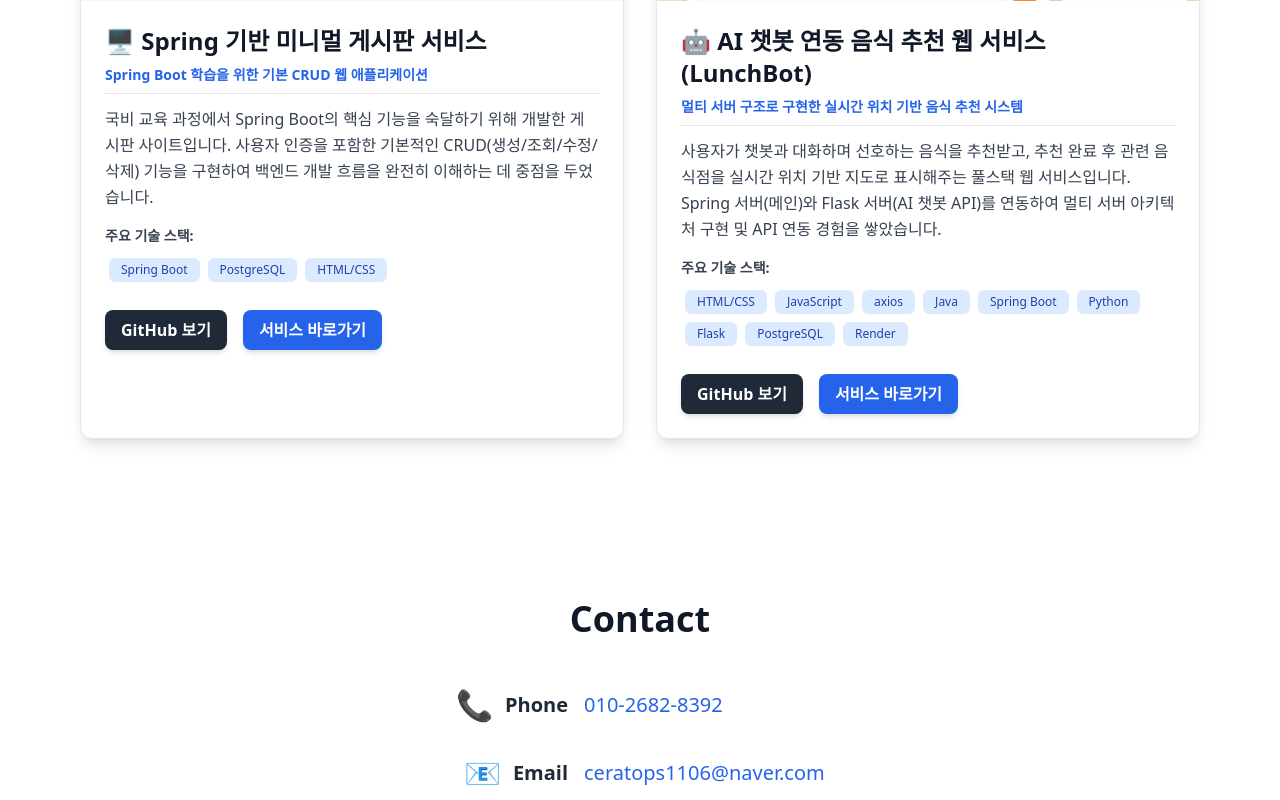
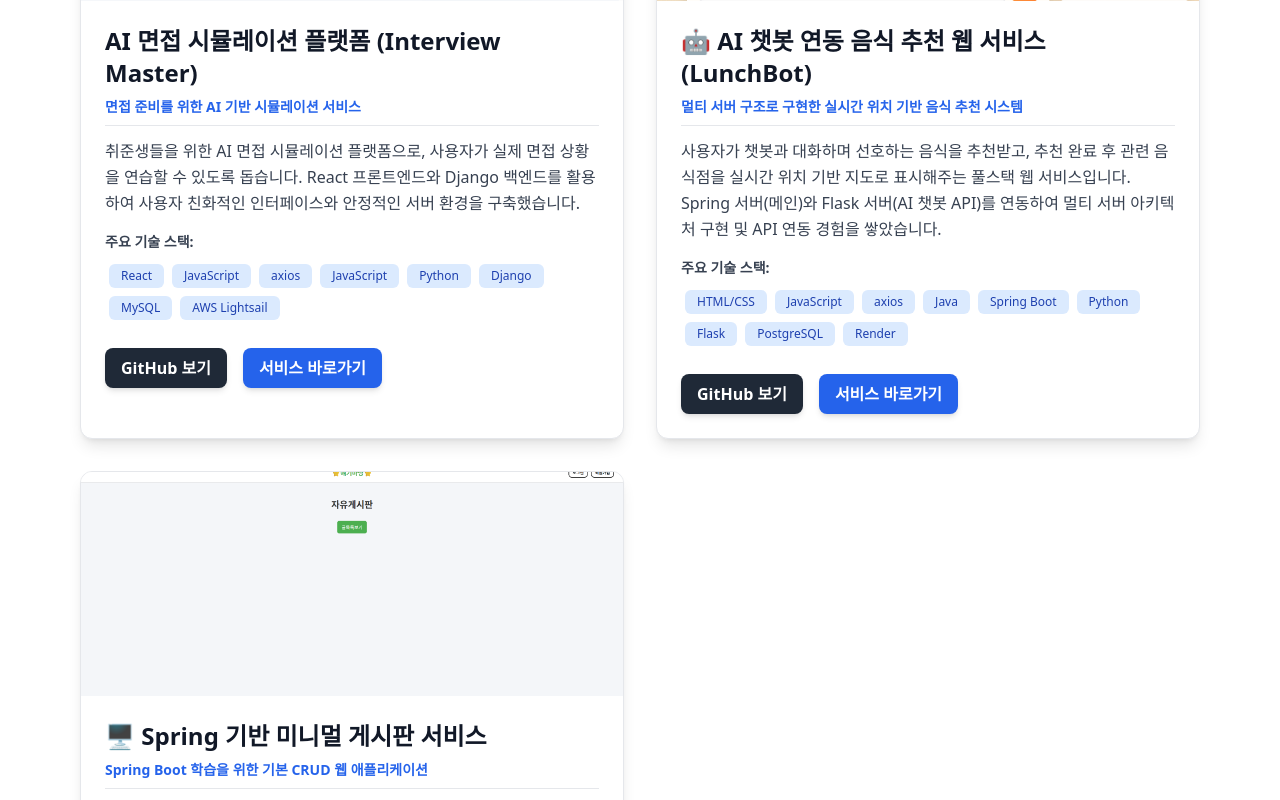
Before and after one commit to wonjune0329-boop/portfolio-new, a React (Create React App) app in the folder portfolio-new/: page / in a window 1280 px wide. Shown: the part 1680-2480 px from the top of the page. Built offline with nearby package versions, Linux system fonts and the light colour scheme.

Commit message:
12121034 + 프로젝트추가

```diff
--- a/portfolio-new/src/components/Hero.js
+++ b/portfolio-new/src/components/Hero.js
@@ -19,7 +19,7 @@ export default function Hero() {
           안녕하세요, 윤원준입니다.
         </h1>
         <p className="text-xl text-gray-600 leading-relaxed mb-6">
-          변화에 빠르게 적응하며 책임감 있게 성장하는 예비 개발자입니다. <br />
+          변화에 빠르게 적응하며 책임감 있게 성장하는 개발자입니다. <br />
           정보통신공학과에서 배운 네트워크와 소프트웨어 기초 지식을 기반으로, 프론트엔드와 백엔드를 아우르는 풀스택 개발자로 성장하고 있습니다. <br />
           사용자 경험과 효율적인 코드 구조를 고민하며, 협업과 문제 해결 과정에서도 책임감을 가지고 최선을 다합니다.
         </p>
--- a/portfolio-new/src/components/Projects.js
+++ b/portfolio-new/src/components/Projects.js
@@ -1,18 +1,19 @@
 import React from 'react';
 import spring from '../assets/spring.png';
 import chatbot from '../assets/chatbot.png';
+import interview from '../assets/interview.png';
 
 // 프로젝트 데이터 정의 (이미지 경로 및 설명 업데이트)
 const projectData = [
     {
-        title: "🖥️ Spring 기반 미니멀 게시판 서비스",
-        subtitle: "Spring Boot 학습을 위한 기본 CRUD 웹 애플리케이션",
-        description: "국비 교육 과정에서 Spring Boot의 핵심 기능을 숙달하기 위해 개발한 게시판 사이트입니다. 사용자 인증을 포함한 기본적인 CRUD(생성/조회/수정/삭제) 기능을 구현하여 백엔드 개발 흐름을 완전히 이해하는 데 중점을 두었습니다.",
-        techs: ["Spring Boot", "PostgreSQL", "HTML/CSS"],
-        github: "https://github.com/wonjune0329-boop/myFirstBoard", // 실제 GitHub 주소로 변경 필요
-        live: "https://myfirstboard-4fey.onrender.com/",
-        // ⭐⭐ 게시판 프로젝트 이미지 경로 (실제 파일명으로 변경 필요) ⭐⭐
-        image: spring // 이 파일은 `/public/images`에 있어야 합니다.
+        title: " AI 면접 시뮬레이션 플랫폼 (Interview Master)",
+        subtitle: "면접 준비를 위한 AI 기반 시뮬레이션 서비스",
+        description: "취준생들을 위한 AI 면접 시뮬레이션 플랫폼으로, 사용자가 실제 면접 상황을 연습할 수 있도록 돕습니다. React 프론트엔드와 Django 백엔드를 활용하여 사용자 친화적인 인터페이스와 안정적인 서버 환경을 구축했습니다.",
+        techs: ["React", "JavaScript", "axios", "JavaScript", "Python", "Django", "MySQL", "AWS Lightsail"],
+        github: "https://github.com/jglee2772/interview_simul", // ⭐⭐ 깃허브 주소 적용 ⭐⭐
+        live: "http://13.125.180.201/",
+        // ⭐⭐ 제공해주신 log21.png 이미지 경로 적용 ⭐⭐
+        image: interview // `/public` 폴더 바로 아래의 `log21.png` 파일을 사용합니다.
     },
     {
         title: "🤖 AI 챗봇 연동 음식 추천 웹 서비스 (LunchBot)",
@@ -23,6 +24,16 @@ const projectData = [
         live: "https://chatfood-spring-boot.onrender.com/",
         // ⭐⭐ 제공해주신 log21.png 이미지 경로 적용 ⭐⭐
         image: chatbot // `/public` 폴더 바로 아래의 `log21.png` 파일을 사용합니다.
+    },
+    {
+        title: "🖥️ Spring 기반 미니멀 게시판 서비스",
+        subtitle: "Spring Boot 학습을 위한 기본 CRUD 웹 애플리케이션",
+        description: "국비 교육 과정에서 Spring Boot의 핵심 기능을 숙달하기 위해 개발한 게시판 사이트입니다. 사용자 인증을 포함한 기본적인 CRUD(생성/조회/수정/삭제) 기능을 구현하여 백엔드 개발 흐름을 완전히 이해하는 데 중점을 두었습니다. 현재 데이터베이스 기간 만료로 개선 예정입니다.",
+        techs: ["Spring Boot", "PostgreSQL", "HTML/CSS"],
+        github: "https://github.com/wonjune0329-boop/myFirstBoard", // 실제 GitHub 주소로 변경 필요
+        live: "https://myfirstboard-4fey.onrender.com/",
+        // ⭐⭐ 게시판 프로젝트 이미지 경로 (실제 파일명으로 변경 필요) ⭐⭐
+        image: spring // 이 파일은 `/public/images`에 있어야 합니다.
     }
 ];
 
```
Also changed, not shown: portfolio-new/src/assets/interview.png (added).
